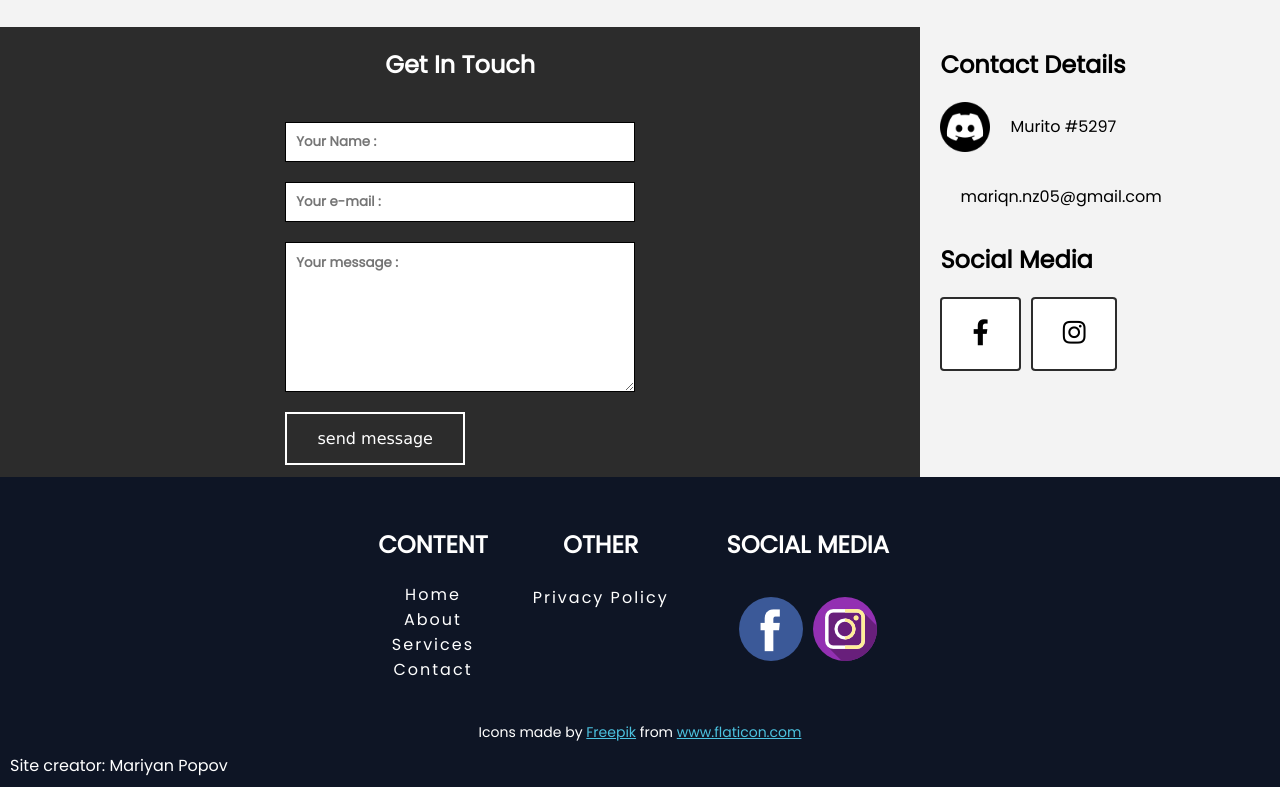
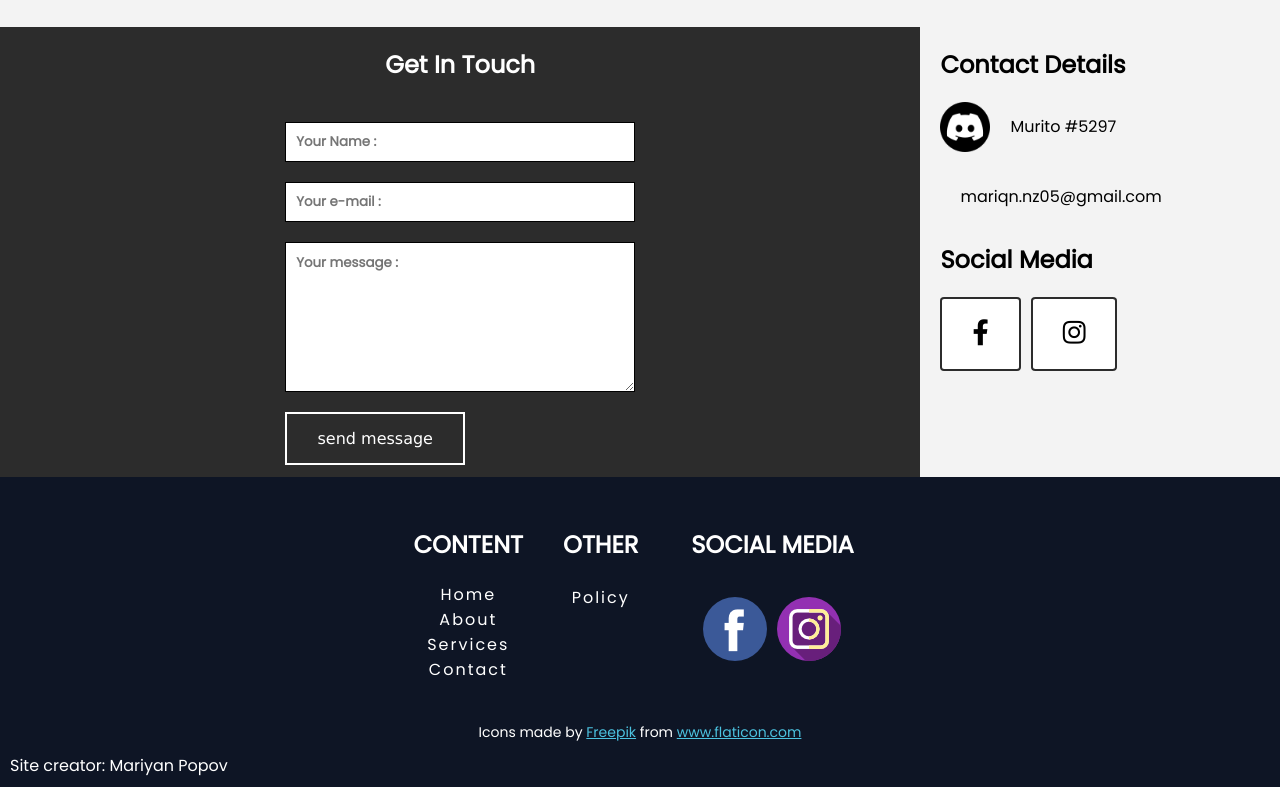
Before and after one commit to murito7/portfolio, a plain HTML site: page index.html in a window 1280 px wide. Shown: the part 2203-2990 px from the top of the page. Drawn offline with nearby package versions, Linux system fonts and the light colour scheme.

Commit message:
test commit

```diff
--- a/index.html
+++ b/index.html
@@ -173,7 +173,7 @@
             <div>
                 <h1>OTHER</h1>
                 <ul class="footer-ul" id="privacy">
-                    <li><a href="policy.html">privacy policy</a></li>
+                    <li><a href="policy.html">policy</a></li>
                 </ul>
             </div>
             <div>
```
